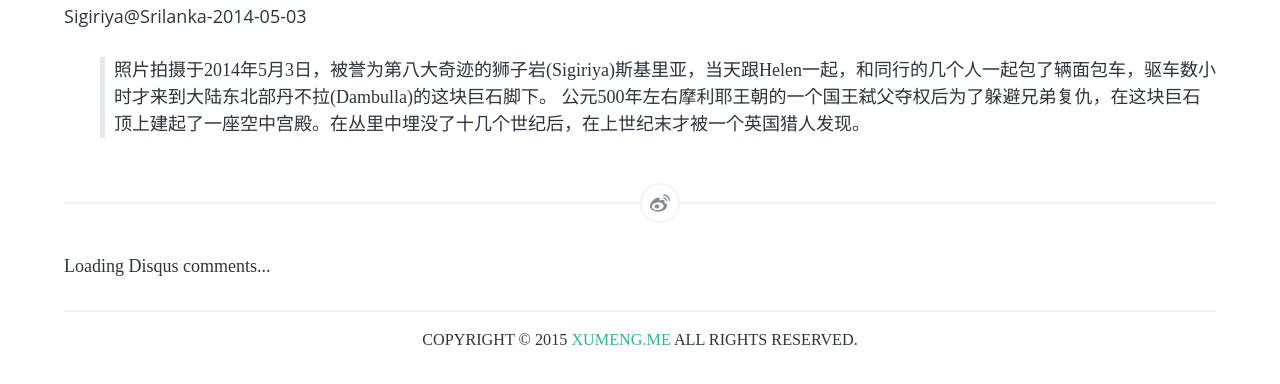
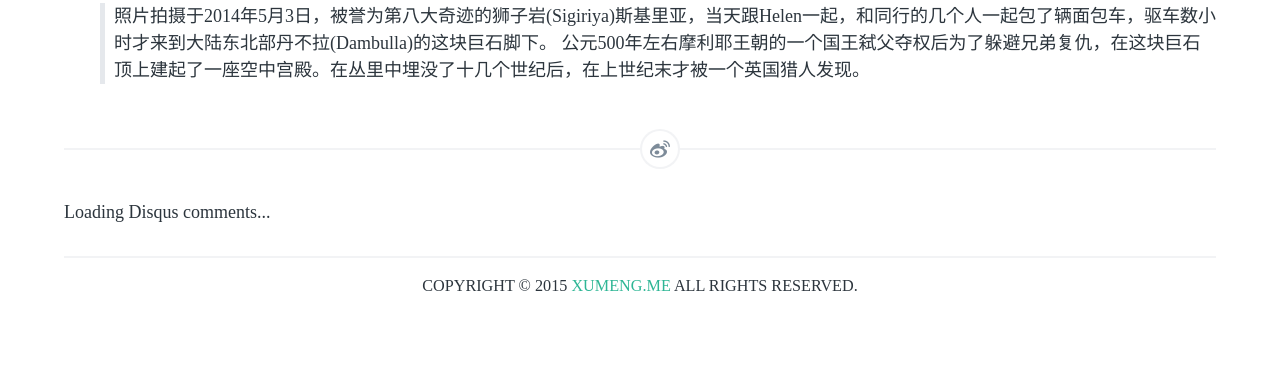
Before and after one commit to gnemux/gnemux.github.io, a Jekyll site: the page built from _posts/2014-05-03-sigiriya.md, in a window 1280 px wide, cut to the strip 447-831 px from the top of the page. Built offline with Jekyll 4.4.1, drawn with Linux system fonts in a browser that asks for light colours; Markdown is read by kramdown in place of the engine named in the settings; comment, search, counter and statistics services are not loaded.

```diff
--- a/_posts/2014-05-03-sigiriya.md
+++ b/_posts/2014-05-03-sigiriya.md
@@ -6,7 +6,5 @@
 
 ![Sigiriya@Srilanka-2014-05-03](http://7xkj65.com1.z0.glb.clouddn.com/Sigiriya@Srilanka-2014-05-03)
 
-Sigiriya@Srilanka-2014-05-03
-
 > 照片拍摄于2014年5月3日，被誉为第八大奇迹的狮子岩(Sigiriya)斯基里亚，当天跟Helen一起，和同行的几个人一起包了辆面包车，驱车数小时才来到大陆东北部丹不拉(Dambulla)的这块巨石脚下。
 > 公元500年左右摩利耶王朝的一个国王弑父夺权后为了躲避兄弟复仇，在这块巨石顶上建起了一座空中宫殿。在丛里中埋没了十几个世纪后，在上世纪末才被一个英国猎人发现。
```
Also changed, not shown: _posts/2014-05-02-sunset.md (+0 -2 lines).
